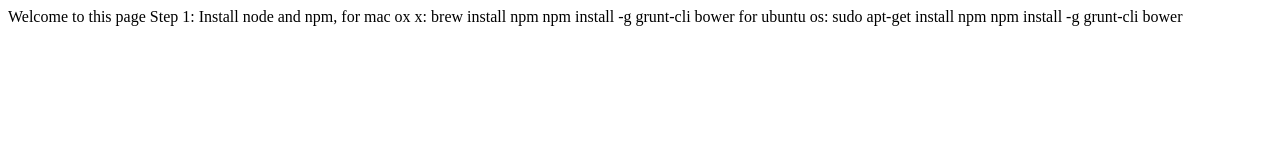
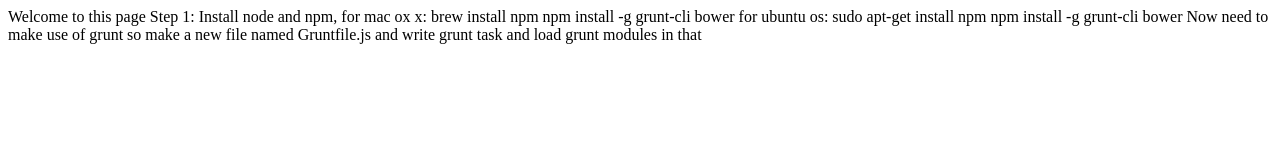
Before and after one commit to Chitrank-Dixit/grunt-example, a website: page views/index.html in a window 1280 px wide. Drawn offline with Linux system fonts and the light colour scheme.

Commit message:
adding instructions to add a Gruntfile to the project

```diff
--- a/views/index.html
+++ b/views/index.html
@@ -17,6 +17,10 @@
   sudo apt-get install npm
   npm install -g grunt-cli bower
 
+Now need to make use of grunt so make a new file named Gruntfile.js
+
+and write grunt task and load grunt modules in that
+
 
 </body>
 </html>
```
